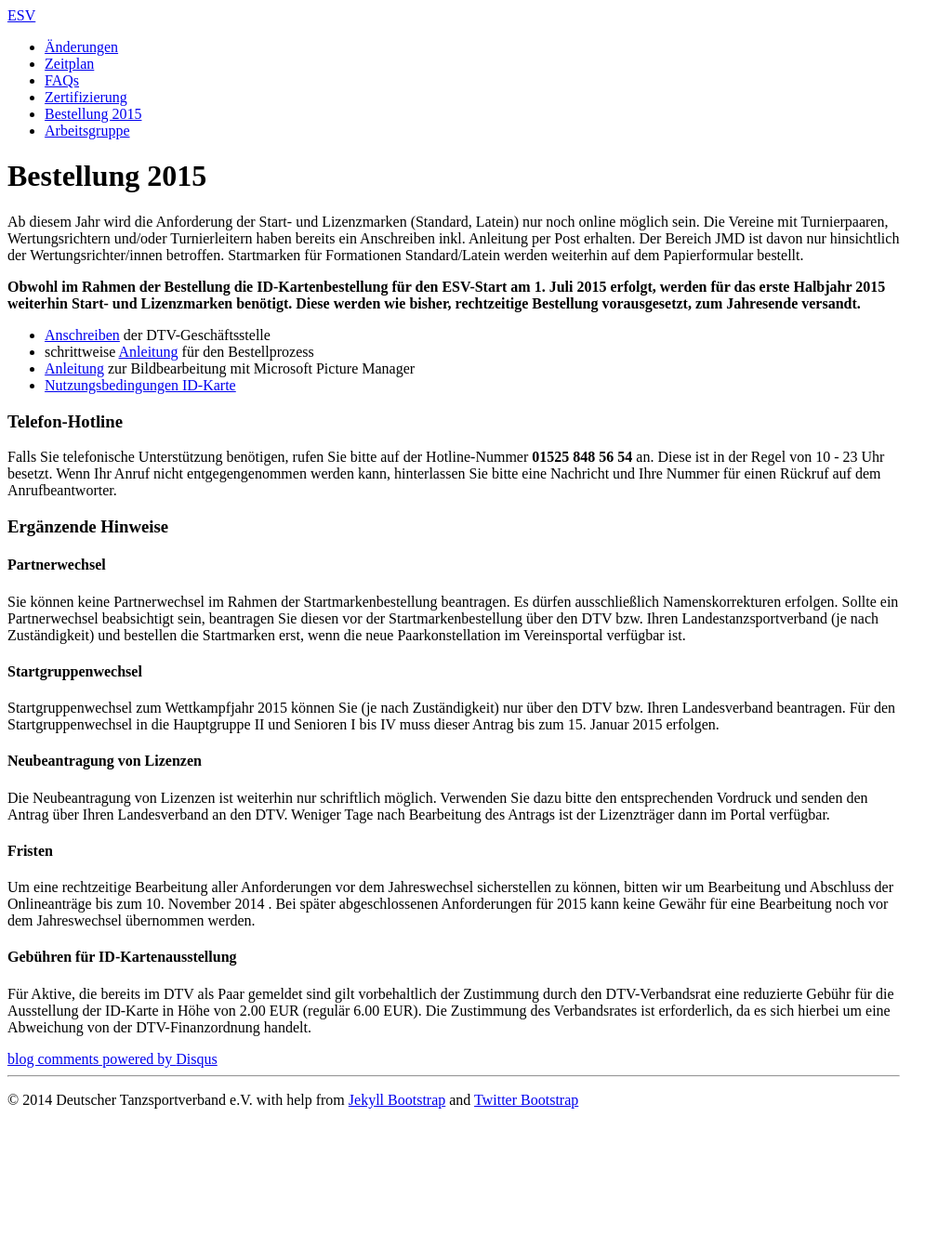
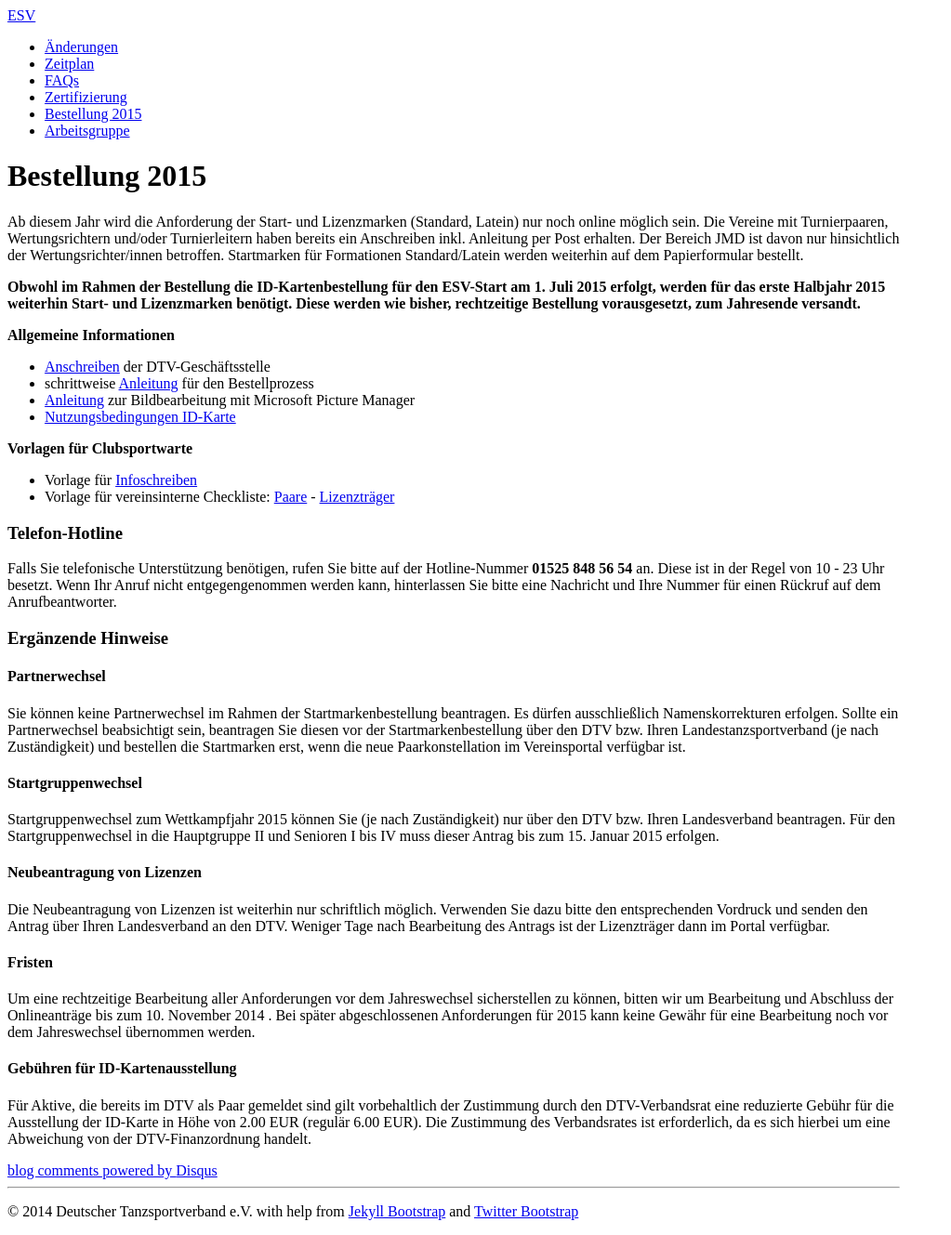
Before and after one commit to tanzsport/esv-faq, a Jekyll site: the page built from esv/05-bestellung2015.md, in a window 1280 px wide. Shown: the whole page at 93% size, without its empty margins (0-1023 px from the left). Built offline with Jekyll 4.4.1, drawn with Linux system fonts in a browser that asks for light colours; comment, search, counter and statistics services are not loaded; before the commit the page ends 1209 px from its top, so only the background shows below that.

Commit message:
Vorlagen für Clubsportwarte ergänzt.

```diff
--- a/esv/05-bestellung2015.md
+++ b/esv/05-bestellung2015.md
@@ -11,10 +11,17 @@ Ab diesem Jahr wird die Anforderung der Start- und Lizenzmarken (Standard, Latei
 
 **Obwohl im Rahmen der Bestellung die ID-Kartenbestellung für den ESV-Start am 1. Juli 2015 erfolgt, werden für das erste Halbjahr 2015 weiterhin Start- und Lizenzmarken benötigt. Diese werden wie bisher, rechtzeitige Bestellung vorausgesetzt, zum Jahresende versandt.**
 
+**Allgemeine Informationen**
+
 * [Anschreiben](../assets/JL_Anschreiben.pdf) der DTV-Geschäftsstelle
 * schrittweise [Anleitung](../assets/JL_Anleitung.pdf) für den Bestellprozess
 * [Anleitung](../assets/Anleitung_Bildbearbeitung_PictureManager.pdf) zur Bildbearbeitung mit Microsoft Picture Manager
 * [Nutzungsbedingungen ID-Karte](../assets/Nutzungsbedingungen_20140922.pdf)
+
+**Vorlagen für Clubsportwarte**
+
+* Vorlage für [Infoschreiben](../assets/Vorlage_Infoschreiben.doc)
+* Vorlage für vereinsinterne Checkliste: [Paare](../assets/Checkliste_Paare.doc) - [Lizenzträger](../assets/Checkliste_Lizenzträger.doc)
 
 ### Telefon-Hotline ###
 
```
Also changed, not shown: index.md (+1 -0 lines), 3 other files.
